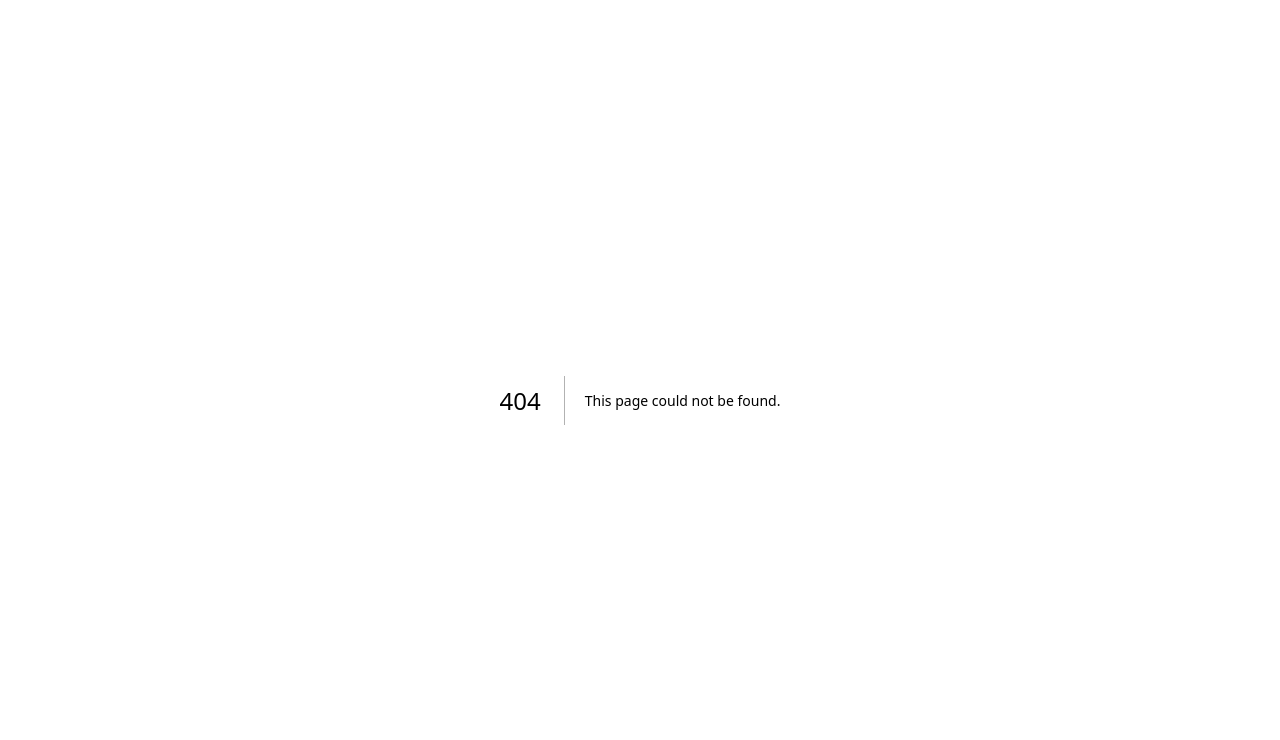
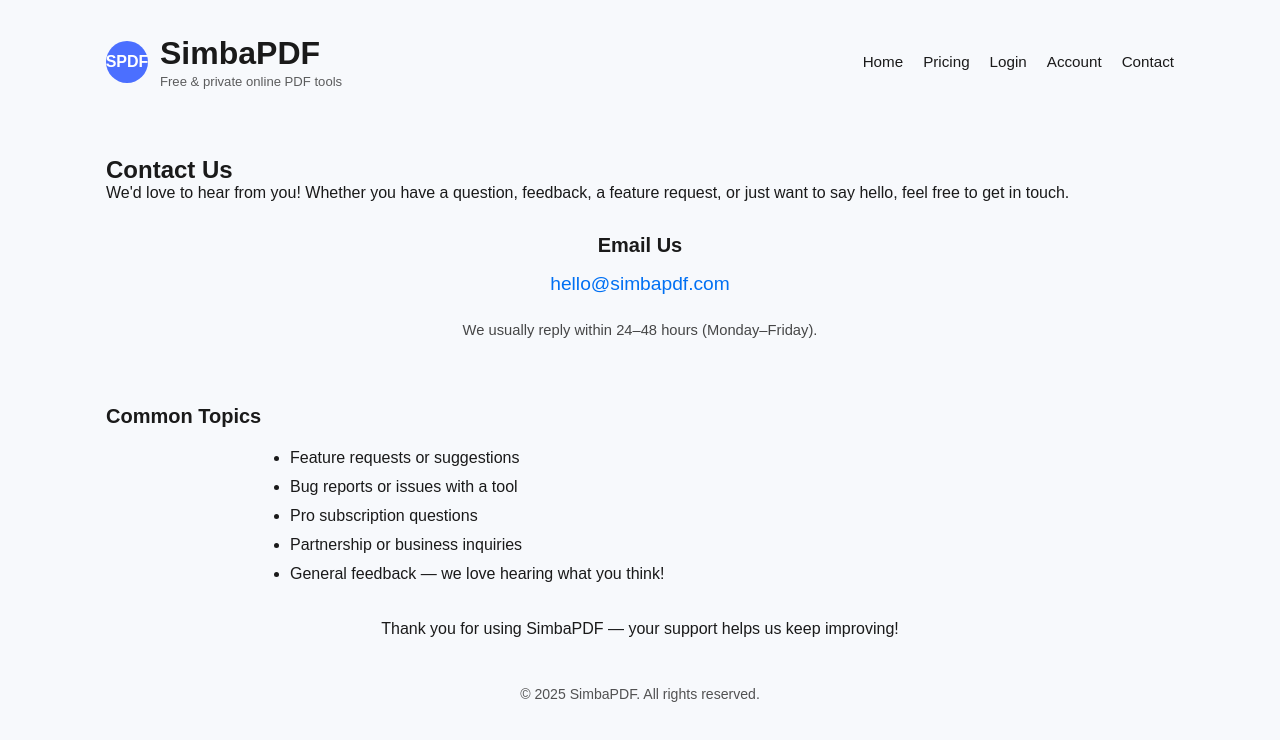
Before and after one commit to gsimbini/pdf-merge-site, a Next.js app: page /contact in a window 1280 px wide. Before the commit this address had no page. Shown: the top 740 px of the page. Built offline with nearby package versions, Linux system fonts and the light colour scheme.

Commit message:
Add Contact Us page with email support and helpful info

```diff
--- /dev/null
+++ b/pages/contact.js
@@ -0,0 +1,80 @@
+// pages/contact.js
+import Head from 'next/head';
+import Link from 'next/link';
+import ProBadge from "../components/ProBadge";
+
+export default function ContactPage() {
+  return (
+    <>
+      <Head>
+        <title>Contact Us - SimbaPDF</title>
+        <meta
+          name="description"
+          content="Get in touch with the SimbaPDF team. We're here to help with questions, feedback, or support."
+        />
+      </Head>
+
+      <div className="page">
+        {/* Header */}
+        <header className="header">
+          <div className="brand">
+            <span className="logo-circle">SPDF</span>
+            <div>
+              <h1>SimbaPDF</h1>
+              <p className="tagline">Free &amp; private online PDF tools</p>
+            </div>
+          </div>
+          <nav className="nav">
+            <Link href="/">Home</Link>
+            <Link href="/pricing">Pricing</Link>
+            <Link href="/login">Login</Link>
+            <Link href="/account">Account</Link>
+            <Link href="/contact">Contact</Link>
+          </nav>
+        </header>
+
+        <div style={{ marginTop: "0.75rem" }}>
+          <ProBadge />
+        </div>
+
+        <main className="main">
+          <section className="tool-section">
+            <h2>Contact Us</h2>
+            <p>
+              We'd love to hear from you! Whether you have a question, feedback, a feature request, or just want to say hello, feel free to get in touch.
+            </p>
+
+            <div className="upload-box" style={{ padding: '2rem', textAlign: 'center' }}>
+              <h3 style={{ marginBottom: '1rem' }}>Email Us</h3>
+              <p style={{ fontSize: '1.2rem', marginBottom: '1.5rem' }}>
+                <a href="mailto:hello@simbapdf.com" style={{ color: '#0070f3', textDecoration: 'none' }}>
+                  hello@simbapdf.com
+                </a>
+              </p>
+              <p className="hint">
+                We usually reply within 24–48 hours (Monday–Friday).
+              </p>
+            </div>
+
+            <h3 style={{ marginTop: '2rem' }}>Common Topics</h3>
+            <ul style={{ lineHeight: '1.8', maxWidth: '700px', margin: '1rem auto' }}>
+              <li>Feature requests or suggestions</li>
+              <li>Bug reports or issues with a tool</li>
+              <li>Pro subscription questions</li>
+              <li>Partnership or business inquiries</li>
+              <li>General feedback — we love hearing what you think!</li>
+            </ul>
+
+            <p style={{ marginTop: '2rem', textAlign: 'center' }}>
+              Thank you for using SimbaPDF — your support helps us keep improving!
+            </p>
+          </section>
+        </main>
+
+        <footer className="footer">
+          <p>© {new Date().getFullYear()} SimbaPDF. All rights reserved.</p>
+        </footer>
+      </div>
+    </>
+  );
+}
```
